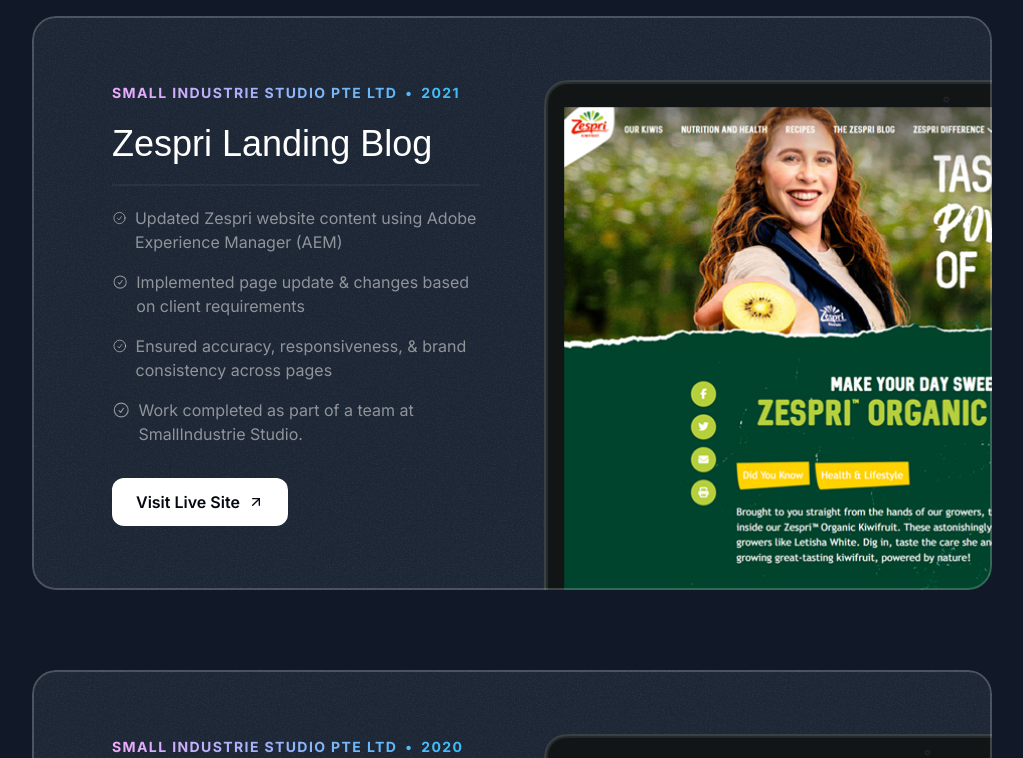
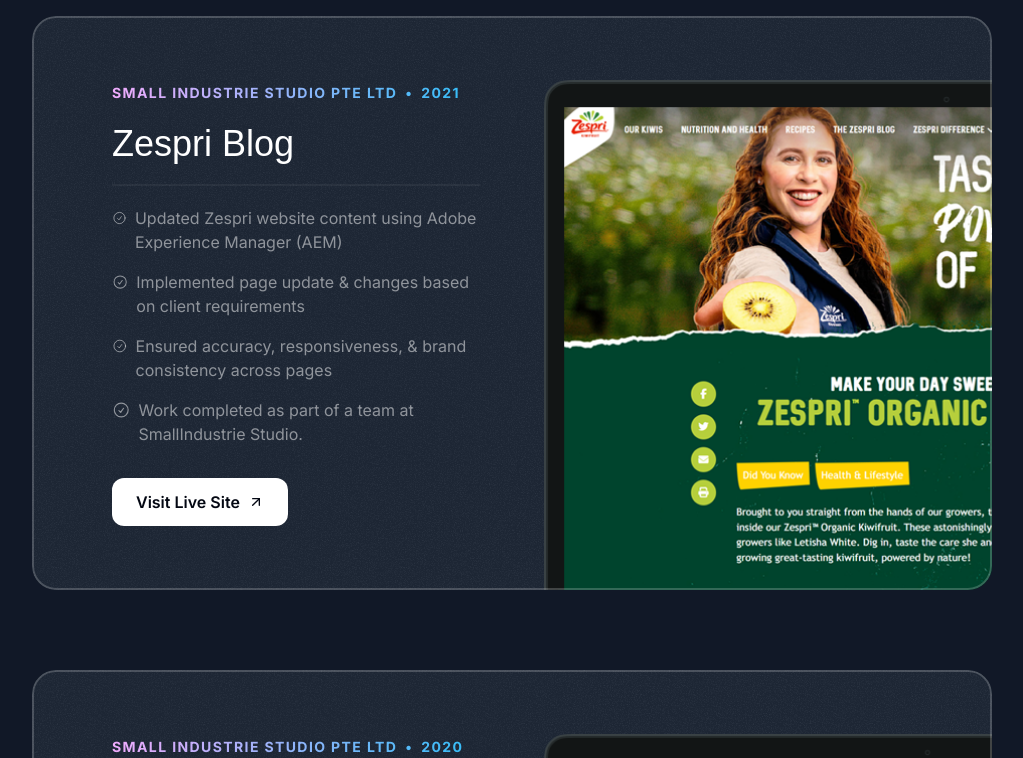
Before and after one commit to farahinani/portfolio, a Next.js app: page / in a window 1280 px wide. Shown: the part 1780-2538 px from the top of the page, without its empty margins (128-1151 px from the left). Built offline with nearby package versions, Linux system fonts and the light colour scheme; a web font is replaced by a local one.

Commit message:
update footer and project section

```diff
--- a/src/sections/Footer.tsx
+++ b/src/sections/Footer.tsx
@@ -8,6 +8,10 @@
   {
     title: 'Github',
     href: 'https://github.com/farahinani',
+  },
+  {
+    title: 'Upwork',
+    href: 'https://www.upwork.com/freelancers/~0148f1095e8db0faa1?mp_source=share',
   }
 ]
 
--- a/src/sections/Projects.tsx
+++ b/src/sections/Projects.tsx
@@ -26,7 +26,7 @@
   {
     company: "Small Industrie Studio PTE LTD",
     year: "2021",
-    title: "Zespri Landing Blog",
+    title: "Zespri Blog",
     results: [
       { title: "Updated Zespri website content using Adobe Experience Manager (AEM)" },
       { title: "Implemented page update & changes based on client requirements" },
```
